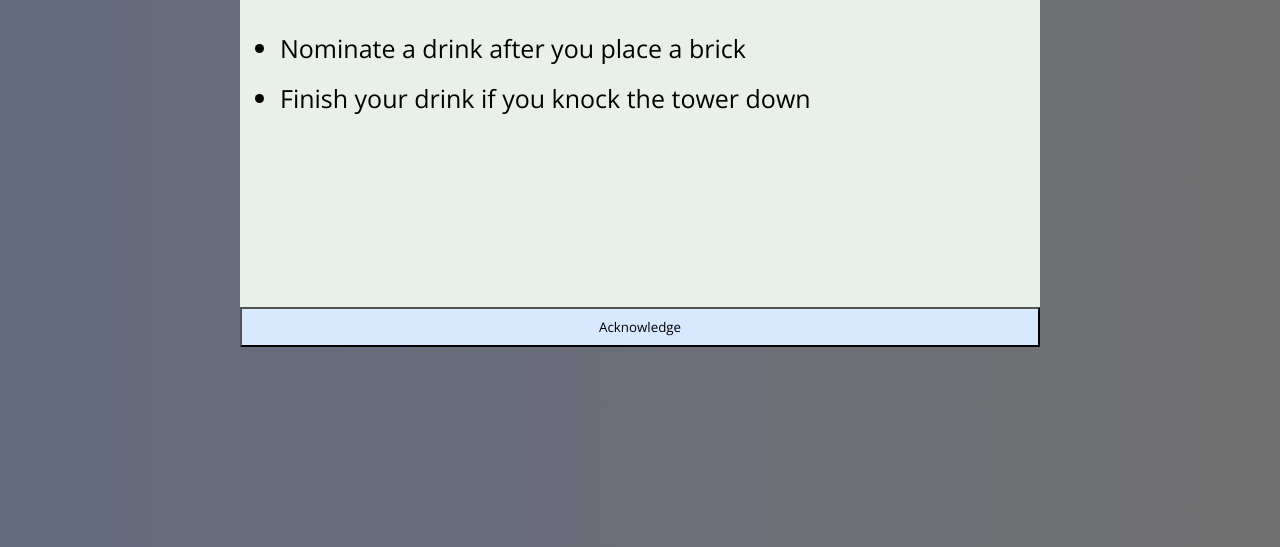
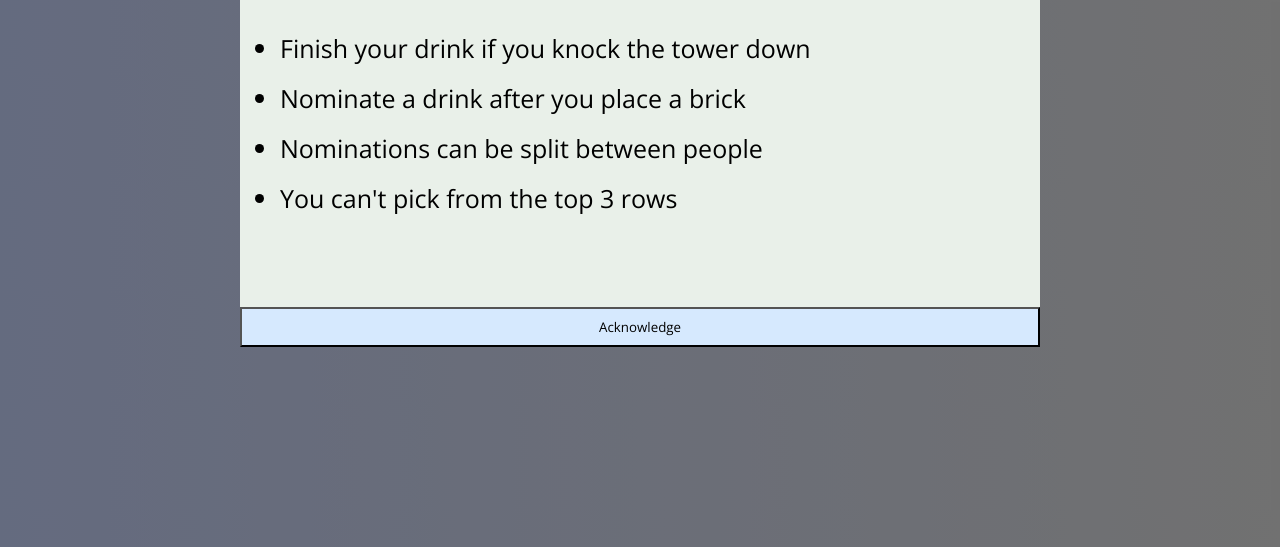
Before and after one commit to deambulatory/drenga, a plain HTML site: page index.html in a window 1280 px wide. Shown: the part 253-800 px from the top of the page. Drawn offline with nearby package versions, Linux system fonts and the light colour scheme.

Commit message:
Update index.html

```diff
--- a/index.html
+++ b/index.html
@@ -22,8 +22,10 @@
 			<div id="instructions-content">
 				<h1 id="instruText">Rules</h1>
 				<ul id="list">
+				  <li>Finish your drink if you knock the tower down</li>
 				  <li>Nominate a drink after you place a brick</li>
-				  <li>Finish your drink if you knock the tower down</li>
+				  <li>Nominations can be split between people</li>
+				  <li>You can't pick from the top 3 rows</li>
 				</ul>
 
 				<div id="instruFooter">
```
